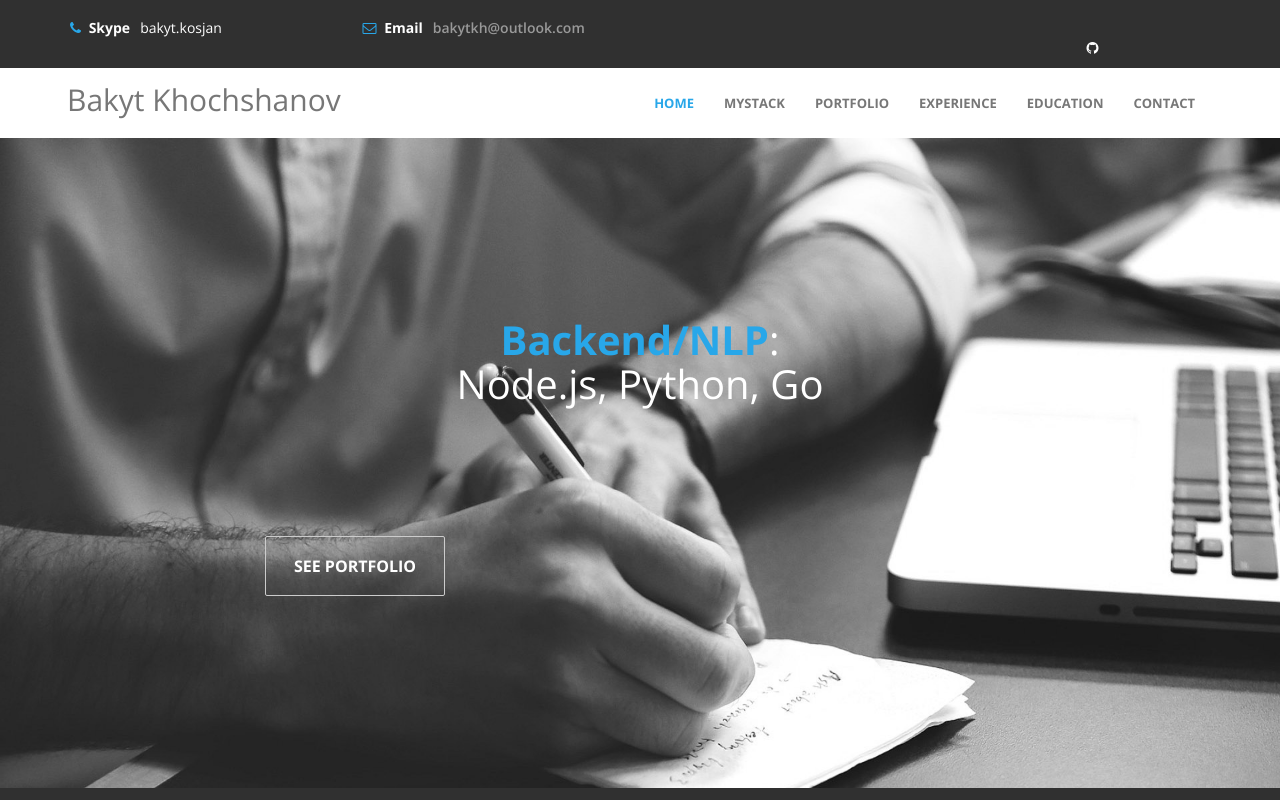
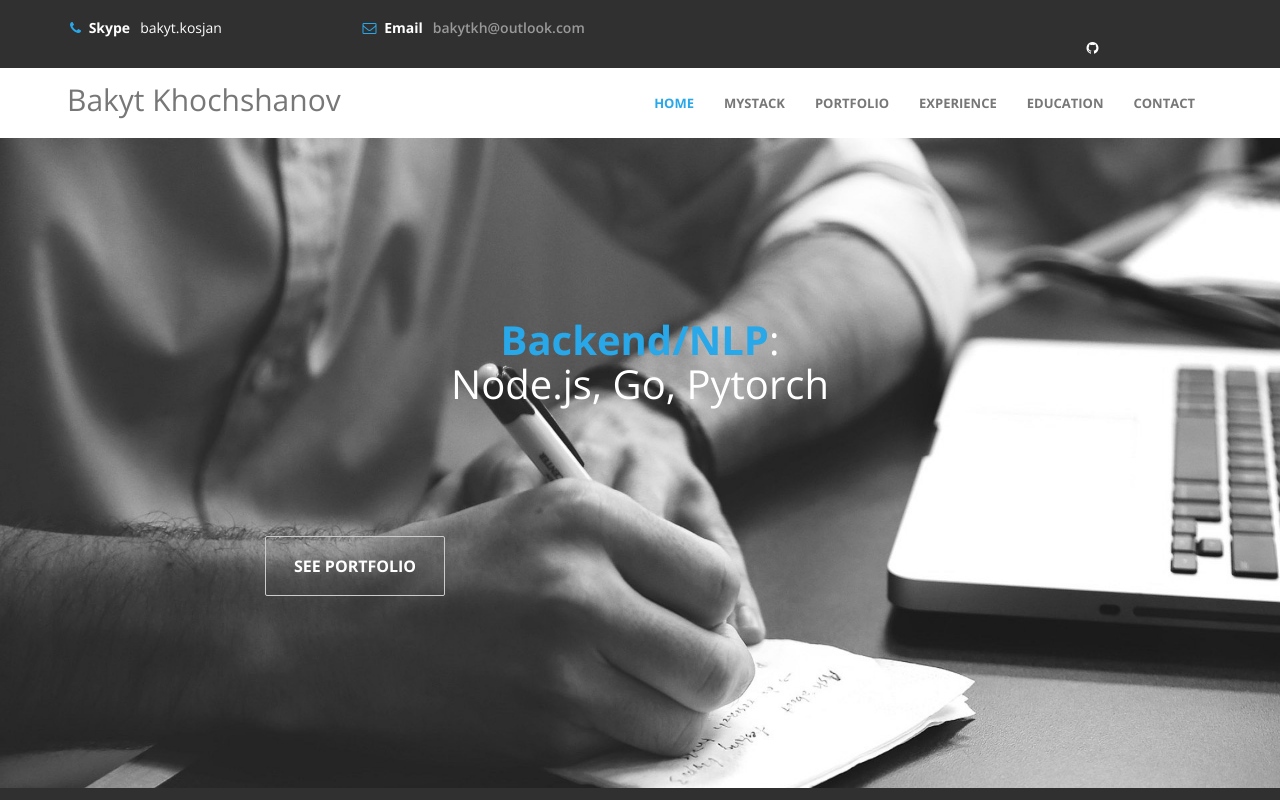
Before and after one commit to bakytk/bakytk.github.io, a plain HTML site: page index.html in a window 1280 px wide. Shown: the top 800 px of the page. Drawn offline with nearby package versions, Linux system fonts and the light colour scheme.

Commit message:
update headline

```diff
--- a/index.html
+++ b/index.html
@@ -132,7 +132,7 @@
     				<div class="col-md-offset-2 col-md-8">
     					<h2 class="wow fadeIn" data-wow-offset="50" data-wow-delay="0.9s">
     						<span>Backend/NLP</span>: <br/>
-                            Node.js, Python, Go </h2>
+                            Node.js, Go, Pytorch </h2>
     					<div class="element">
                             <div class="sub-element">
                             	Developing Node-Go backend apps </div>
```
